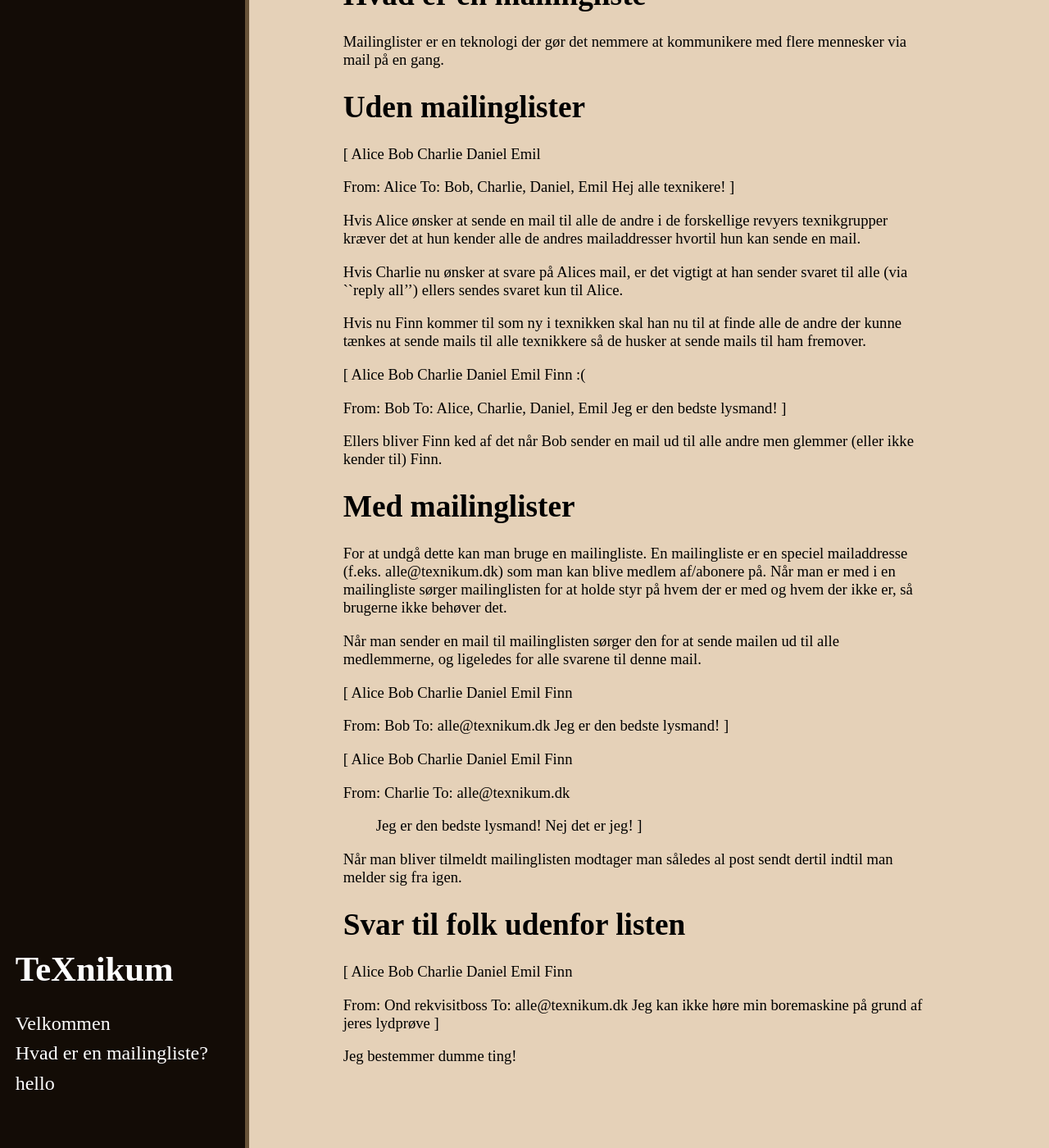
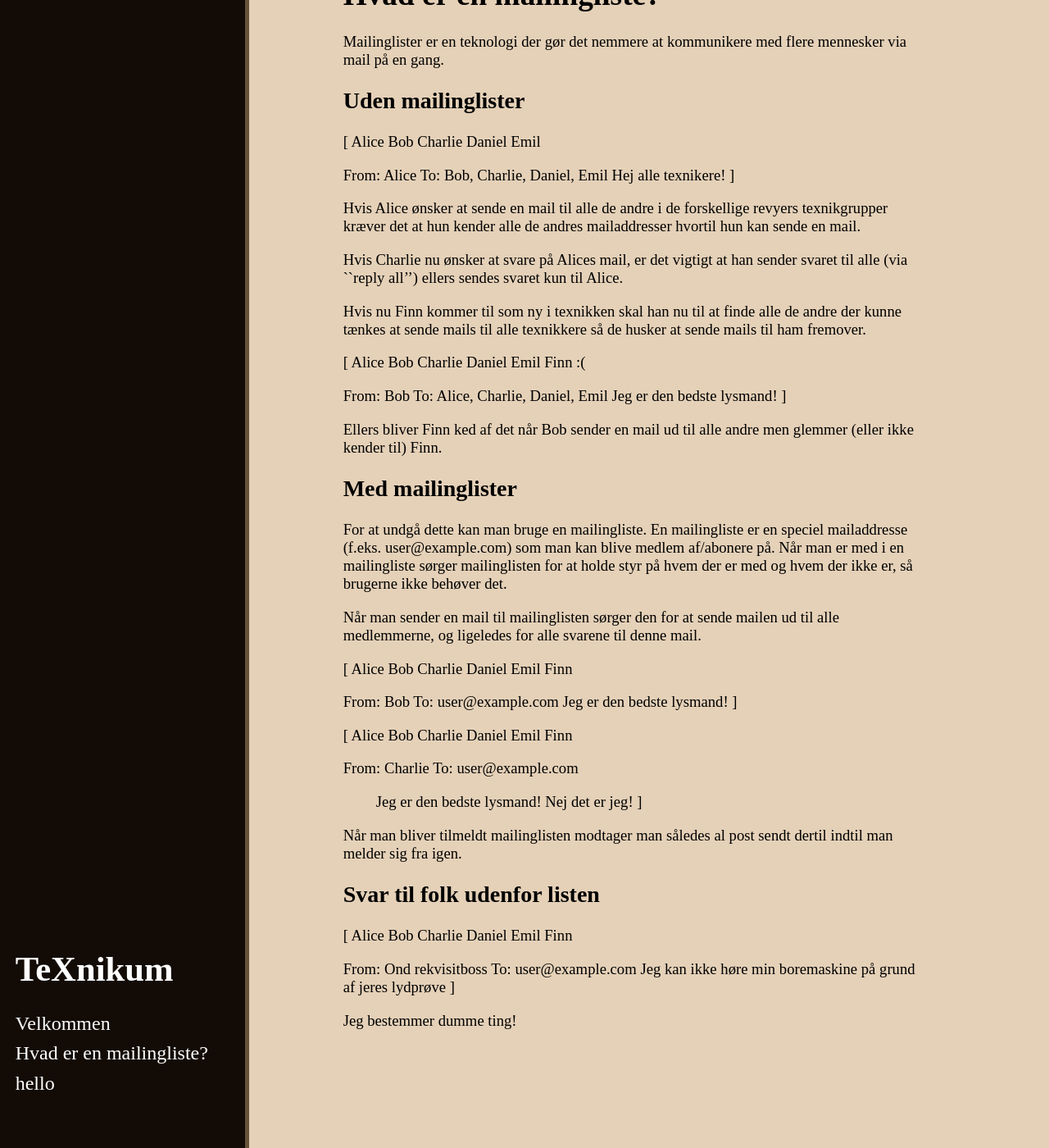
Before and after one commit to TeXnikum/TeXnikum.github.io, a Jekyll site: the page built from mailinglister.md, in a window 1280 px wide and 1400 px high, scrolled down 136 px. Shown: the whole window at 82% size. Built offline with Jekyll 4.4.1, drawn with Linux system fonts in a browser that asks for light colours; some of the changed text lies outside the part shown.

Commit message:
modified page about mailinglists

```diff
--- a/mailinglister.md
+++ b/mailinglister.md
@@ -3,12 +3,12 @@ layout: default
 title: Mailinglister
 ---
 
-# Hvad er en mailingliste
+# Hvad er en mailingliste?
 
 Mailinglister er en teknologi der gør det nemmere at kommunikere med flere
 mennesker via mail på en gang.
 
-# Uden mailinglister
+## Uden mailinglister
 [
   Alice
   Bob
@@ -48,10 +48,10 @@ mails til ham fremover.
 Ellers bliver Finn ked af det når Bob sender en mail ud til alle andre men
 glemmer (eller ikke kender til) Finn.
 
-# Med mailinglister
+## Med mailinglister
 
 For at undgå dette kan man bruge en mailingliste.
-En mailingliste er en speciel mailaddresse (f.eks. alle@texnikum.dk) som man kan
+En mailingliste er en speciel mailaddresse (f.eks. {{ site.email-list }}) som man kan
 blive medlem af/abonere på.
 Når man er med i en mailingliste sørger mailinglisten for at holde styr på hvem
 der er med og hvem der ikke er, så brugerne ikke behøver det.
@@ -69,7 +69,7 @@ alle medlemmerne, og ligeledes for alle svarene til denne mail.
   Finn
 
   From: Bob
-  To: alle@texnikum.dk
+  To: {{ site.email-list }}
   Jeg er den bedste lysmand!
 ]
 
@@ -82,7 +82,7 @@ alle medlemmerne, og ligeledes for alle svarene til denne mail.
   Finn
 
   From: Charlie
-  To: alle@texnikum.dk
+  To: {{ site.email-list }}
   > Jeg er den bedste lysmand!
   Nej det er jeg!
 ]
@@ -91,7 +91,7 @@ Når man bliver tilmeldt mailinglisten modtager man således al post sendt derti
 indtil man melder sig fra igen.
 
 
-# Svar til folk udenfor listen
+## Svar til folk udenfor listen
 [
   Alice
   Bob
@@ -101,7 +101,7 @@ indtil man melder sig fra igen.
   Finn
 
   From: Ond rekvisitboss
-  To: alle@texnikum.dk
+  To: {{ site.email-list }}
   Jeg kan ikke høre min boremaskine på grund af jeres lydprøve
 ]
 
```
